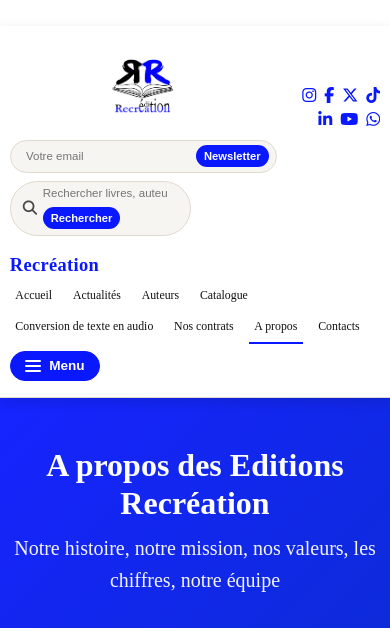
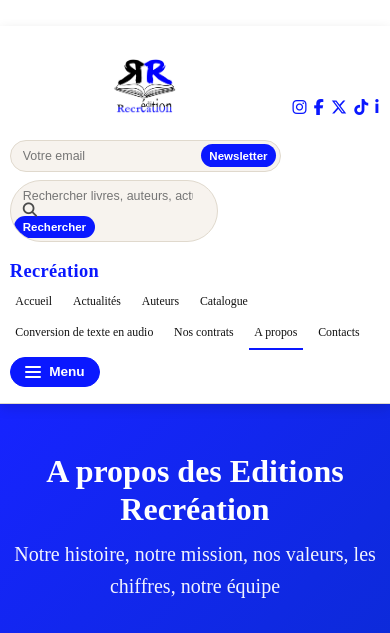
Before and after one commit to CODJOBLIGUI/recreation, a Django app: page /a-propos/ in a window 390 px wide. Shown: the top 633 px of the page. Run offline with Django 5.2, Linux system fonts and the light colour scheme; data comes from the database, SQL or seed files in the repository; data that the repository does not hold is empty; some libraries are stand-ins or nearby versions.

Commit message:
Fix mobile header layout and shrink carousel text

```diff
--- a/apps/catalogue/static/catalogue/css/responsive.css
+++ b/apps/catalogue/static/catalogue/css/responsive.css
@@ -625,3 +625,57 @@
     .hero__content p { font-size: 0.6rem !important; }
     .hero__cta .btn { padding: 0.22rem 0.45rem !important; font-size: 0.55rem !important; }
 }
+/* MOBILE header refine: logo left, socials right (no wrap), nicer search/newsletter */
+@media (max-width: 768px) {
+    .header__top {
+        display: grid !important;
+        grid-template-columns: auto 1fr;
+        grid-template-areas:
+            "logo socials"
+            "forms forms";
+        align-items: center;
+        gap: 0.5rem 0.75rem;
+    }
+
+    .header__brand {
+        grid-area: logo;
+        justify-content: flex-start !important;
+        align-items: center;
+    }
+
+    .header__social {
+        grid-area: socials;
+        justify-content: flex-end;
+        flex-wrap: nowrap !important;
+        white-space: nowrap;
+        gap: 0.45rem;
+    }
+
+    .header__actions {
+        grid-area: forms;
+        display: grid !important;
+        grid-template-columns: 1fr 1fr;
+        gap: 0.6rem;
+    }
+
+    .header__newsletter-form,
+    .header-search {
+        width: 100%;
+        background: #f7f3ee;
+        border-radius: 999px;
+        padding: 0.15rem 0.2rem;
+    }
+
+    .header__newsletter-form input,
+    .header-search input {
+        font-size: 0.78rem;
+        padding: 0.35rem 0.55rem;
+    }
+
+    .header__newsletter-form button,
+    .header-search__btn {
+        font-size: 0.72rem;
+        padding: 0.32rem 0.55rem;
+        border-radius: 999px;
+    }
+}
--- a/apps/catalogue/templates/catalogue/base.html
+++ b/apps/catalogue/templates/catalogue/base.html
@@ -24,7 +24,7 @@
 
     <!-- CSS Principal -->
     <link rel="stylesheet" href="{% static 'catalogue/css/style.css' %}?v=45">
-    <link rel="stylesheet" href="{% static 'catalogue/css/responsive.css' %}?v=12">
+    <link rel="stylesheet" href="{% static 'catalogue/css/responsive.css' %}?v=13">
     <link rel="stylesheet" href="{% static 'catalogue/css/responsive.css' %}">
 
     <!-- CSS supplémentaire spécifique à chaque page -->
```
